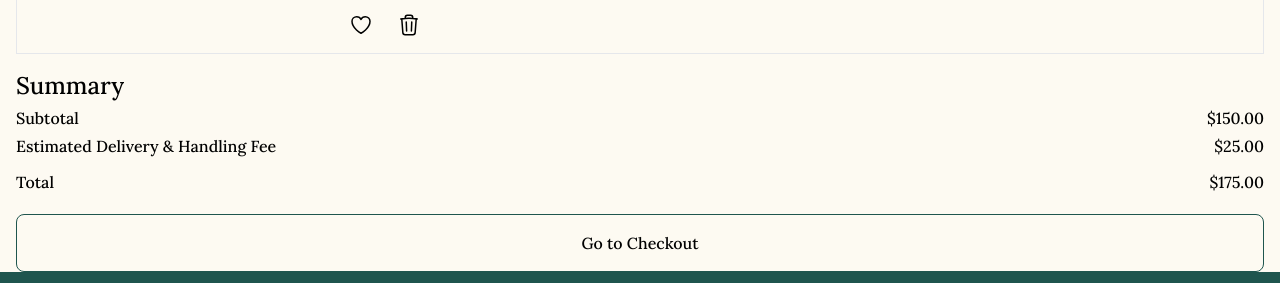
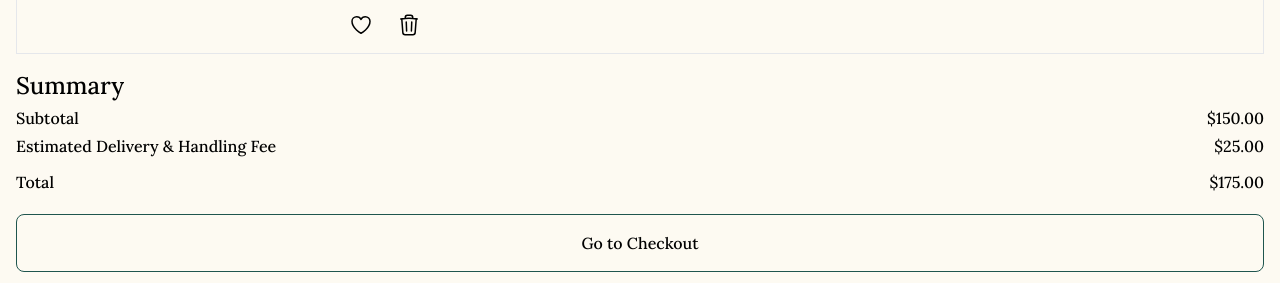
Before and after one commit to jeremyarrabe/renew-carry, a Next.js app: page /shopping-cart in a window 1280 px wide. Shown: the part 517-800 px from the top of the page. Built offline with nearby package versions, Linux system fonts and the light colour scheme.

Commit message:
fixed bottom padding for checkout button

```diff
--- a/src/app/shopping-cart/page.jsx
+++ b/src/app/shopping-cart/page.jsx
@@ -87,7 +87,7 @@ const ShoppingCart = () => {
           </div>
         </div>
       </div>
-      <div className="flex flex-col mt-4 font-medium gap-1">
+      <div className="flex flex-col mt-4 font-medium gap-1 pb-6">
         <h3 className="text-2xl font-medium font-lora-cyrillic">Summary</h3>
         <div className="flex justify-between">
           <p>Subtotal</p>
```
